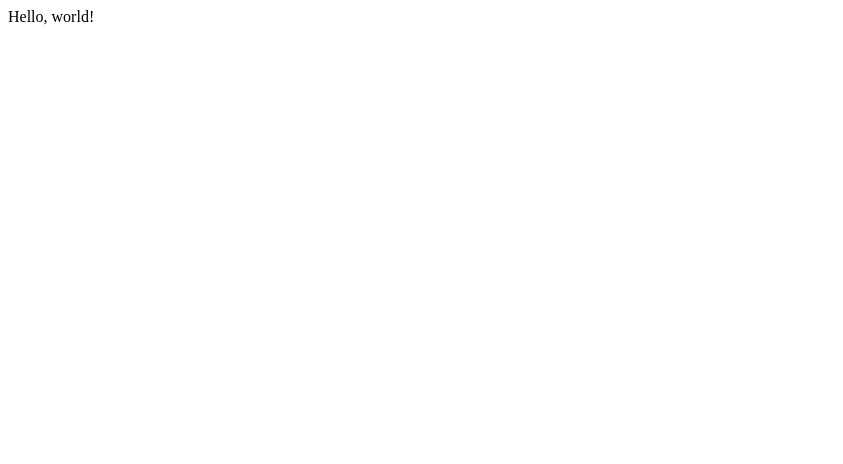
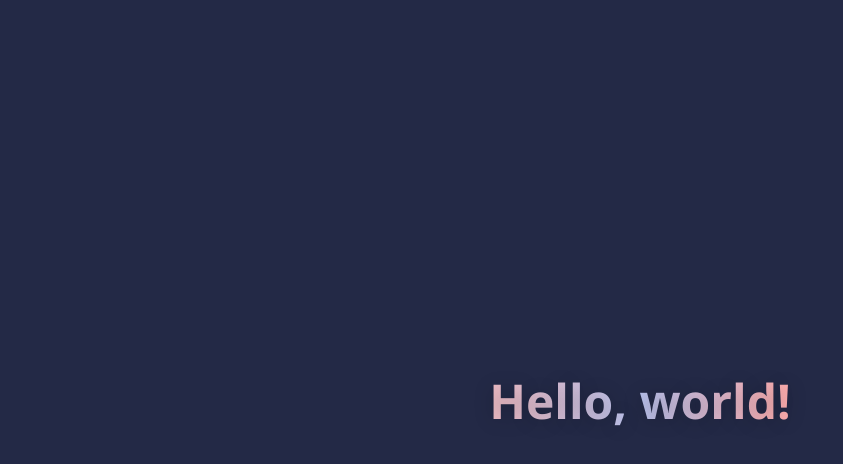
Before and after one commit to uniquesec/uniquesec.github.io, a plain HTML site: page index.html in a window 1280 px wide. Shown: the whole page, without its empty margins (0-843 px from the left). Drawn offline with Linux system fonts and the light colour scheme.

Commit message:
Update index.html
added some design

```diff
--- a/index.html
+++ b/index.html
@@ -3,8 +3,29 @@
 <head>
   <meta charset="UTF-8">
   <title>Hello, world!</title>
+  <style>
+    body {
+      background: #232946;
+      color: #eebbc3;
+      font-family: 'Segoe UI', Arial, sans-serif;
+      display: flex;
+      justify-content: center;
+      align-items: center;
+      height: 100vh;
+      margin: 0;
+    }
+    h1 {
+      font-size: 3rem;
+      background: linear-gradient(90deg, #eebbc3, #b8c1ec, #ffadad);
+      -webkit-background-clip: text;
+      -webkit-text-fill-color: transparent;
+      background-clip: text;
+      text-fill-color: transparent;
+      text-shadow: 0 2px 20px #0003;
+    }
+  </style>
 </head>
 <body>
-  Hello, world!
+  <h1>Hello, world!</h1>
 </body>
 </html>
```
